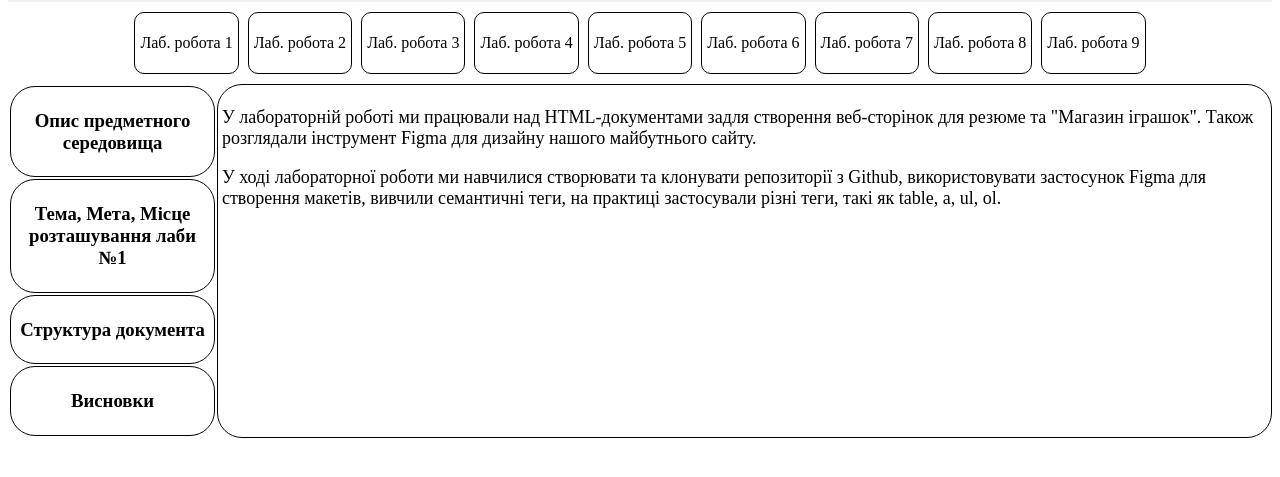
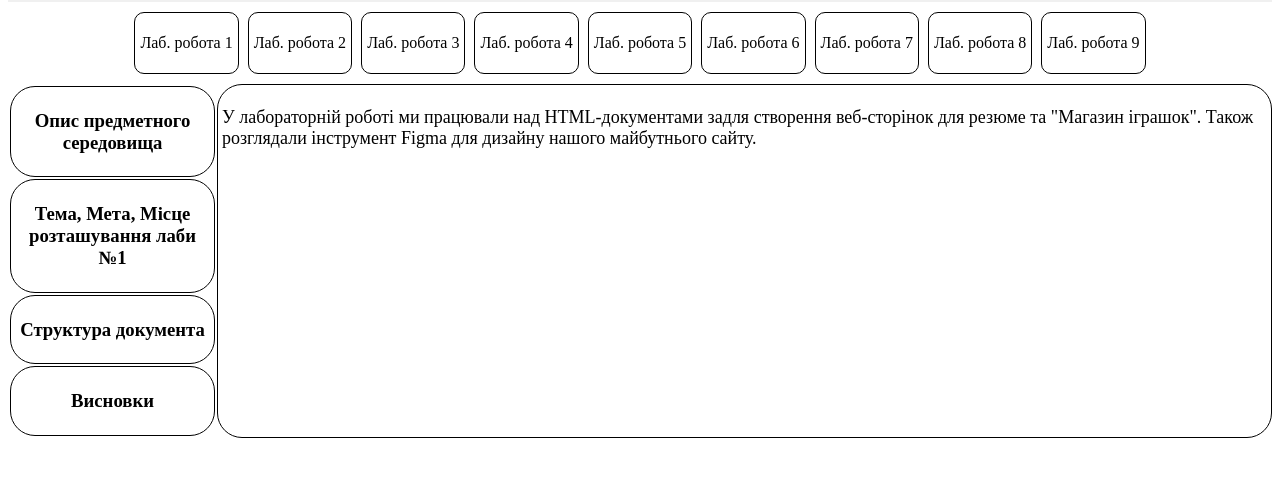
Before and after one commit to VoranReygetov/basics-full-stack-labs, a plain HTML site: page index.html in a window 1280 px wide. Shown: the part 245-722 px from the top of the page. Drawn offline with Linux system fonts and the light colour scheme.

Commit message:
fixed content in desctription

```diff
--- a/index.html
+++ b/index.html
@@ -82,10 +82,6 @@
                 У лабораторній роботі ми працювали над HTML-документами задля створення веб-сторінок для резюме та "Магазин іграшок".
                 Також розглядали інструмент Figma для дизайну нашого майбутнього сайту.
             </p>
-            <p>
-                У ході лабораторної роботи ми навчилися створювати та клонувати репозиторії з Github, використовувати застосунок Figma для створення макетів, вивчили семантичні теги,
-                на практиці застосували різні теги, такі як table, a, ul, ol.
-            </p>
         </div>
     </section>
 </body>
```
